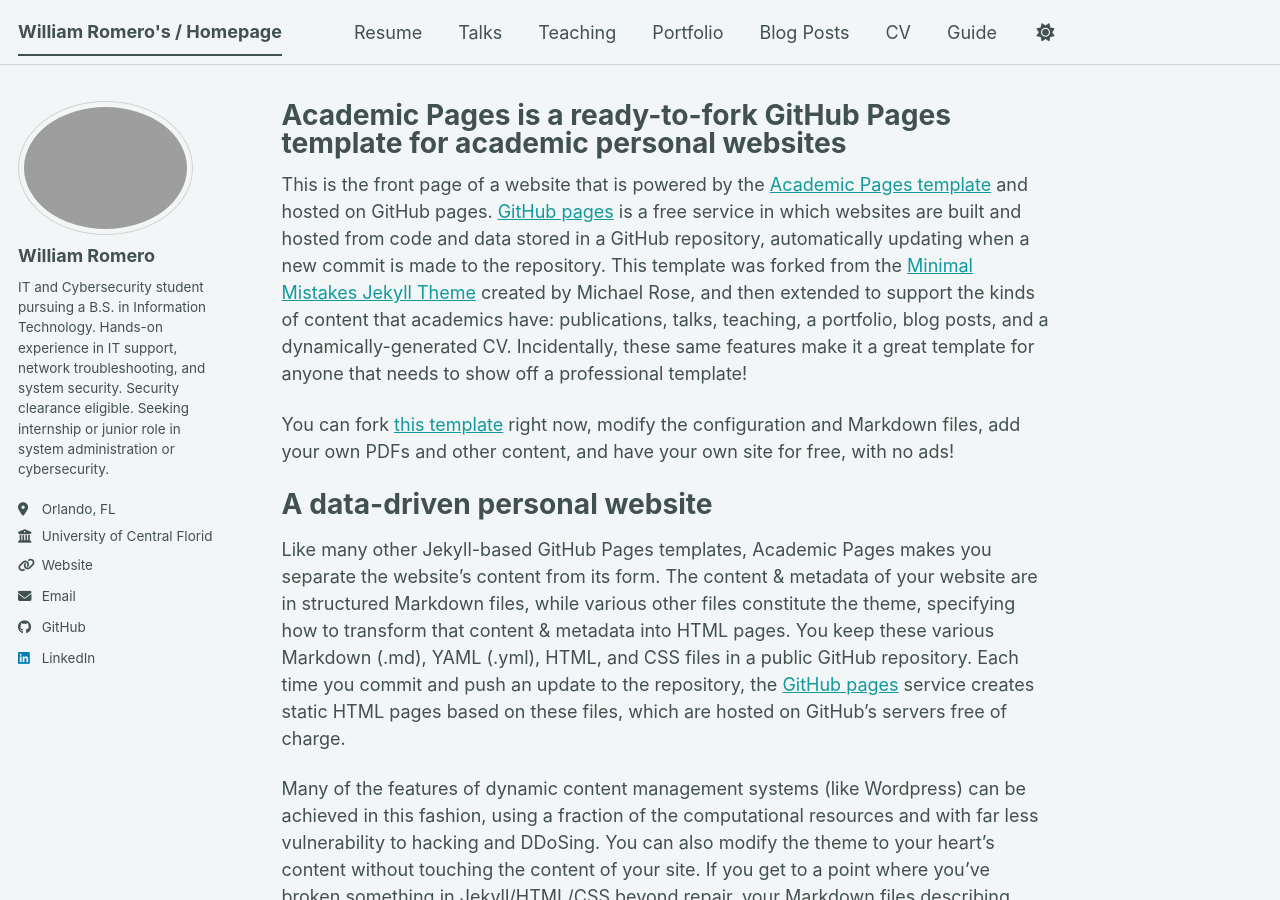
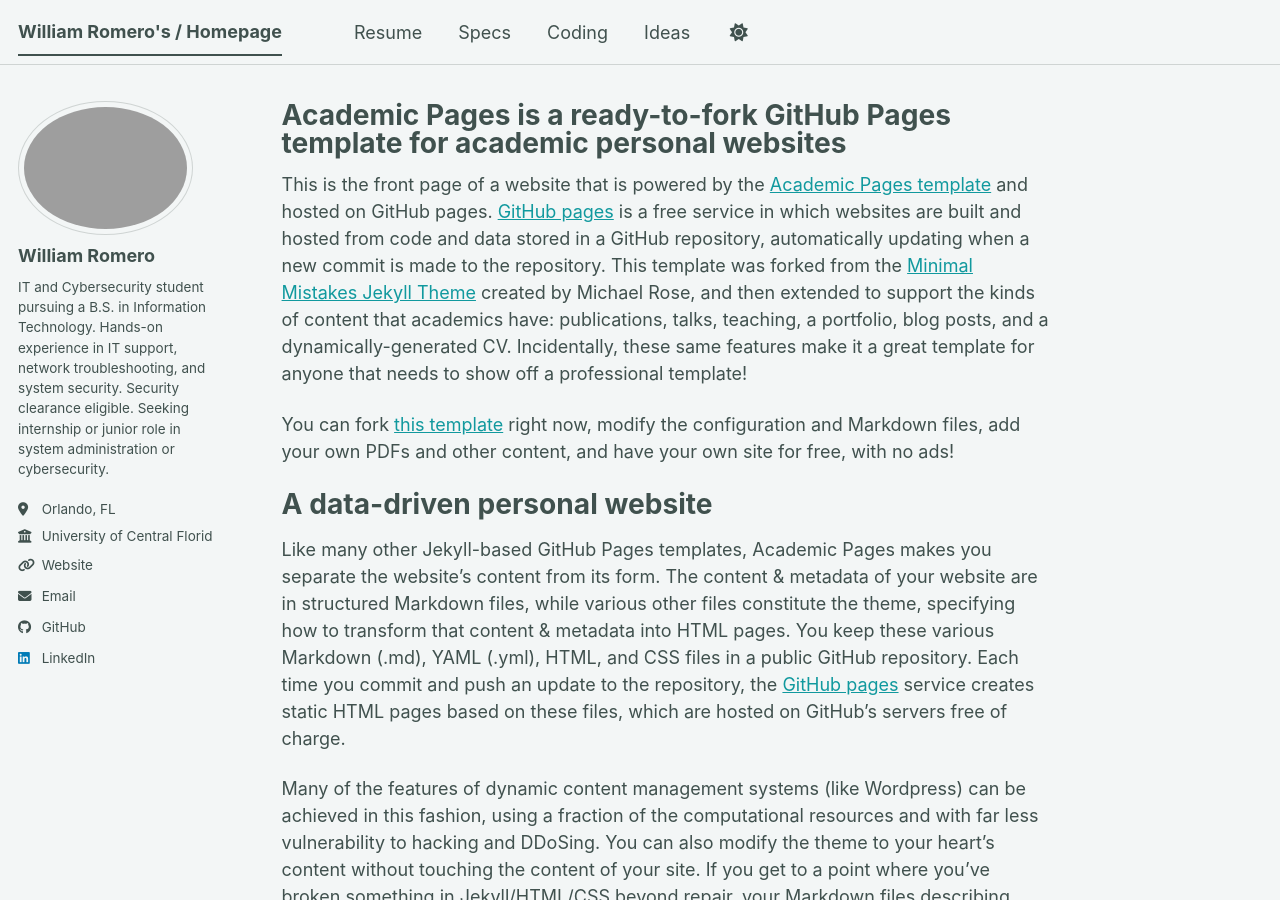
Before and after one commit to williamromero11/williamromero11.github.io, a Jekyll site: the page built from _pages/about.md, in a window 1280 px wide and 900 px high. Built offline with Jekyll 4.4.1, drawn with Linux system fonts in a browser that asks for light colours; a script bundle is joined from its source files by our own code; library files that are not in the unit come from our copies.

Commit message:
Update navigation.yml

```diff
--- a/_data/navigation.yml
+++ b/_data/navigation.yml
@@ -11,24 +11,22 @@
   - title: "Resume"
     url: "/files/William%20Romero%20Resume%20PDF.pdf"
 
-
-  - title: "Talks"
+  - title: "Specs"
     url: /talks/
 
-  - title: "Teaching"
+  - title: "Coding"
     url: /teaching/
 
-  - title: "Portfolio"
+  - title: "Ideas"
     url: /portfolio/
 
-  - title: "Blog Posts"
-    url: /year-archive/
+  #- title: "Blog Posts"
+   # url: /year-archive/
 
-  - title: "CV"
-    url: /cv/
+  #- title: "CV" url: /cv/
 
   # - title: "CV"
   #   url: /cv-json/
 
-  - title: "Guide"
-    url: /markdown/
+  #- title: "Guide"
+   # url: /markdown/
```
